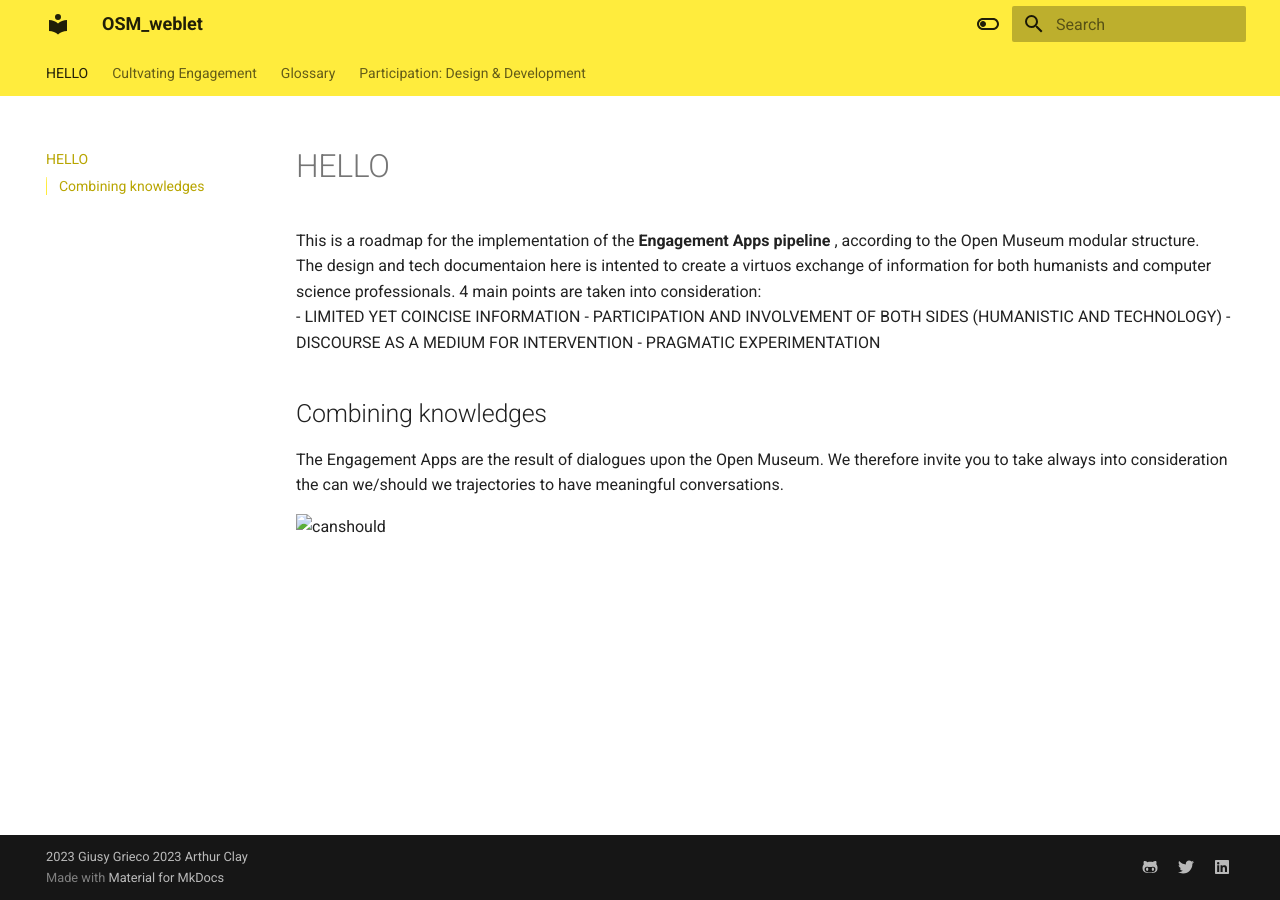
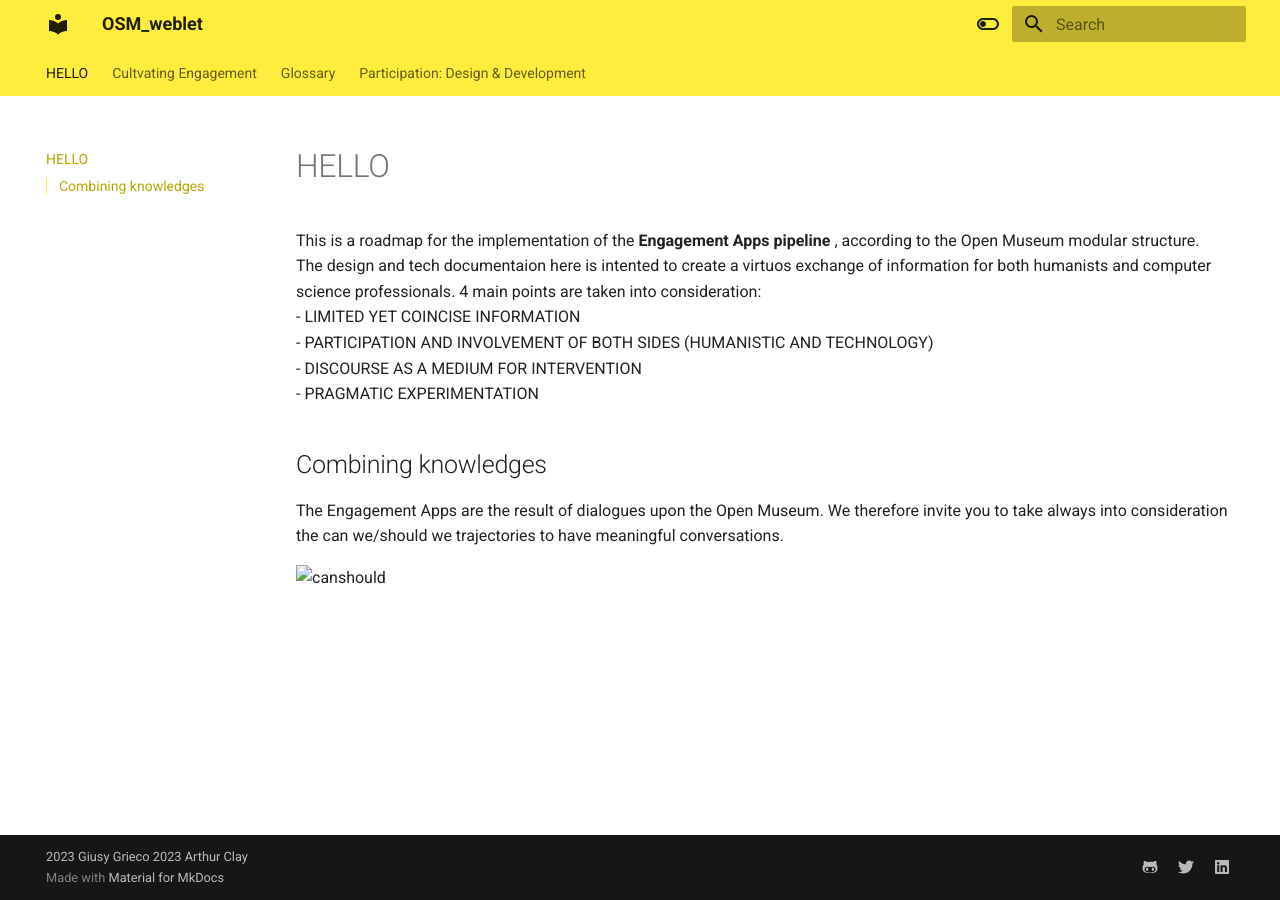
Before and after one commit to OSMDevTest/OSM, an MkDocs documentation site: the page built from docs/index.md, in a window 1280 px wide. Built offline with MkDocs 1.6.1 and Material for MkDocs 9.7.7, drawn with Linux system fonts in a browser that asks for light colours.

```diff
--- a/docs/index.md
+++ b/docs/index.md
@@ -1,10 +1,10 @@
 # HELLO
 This is a roadmap for the implementation of the <b> Engagement Apps pipeline </b>, according to the Open Museum modular structure. <br>
 The design and tech documentaion here is intented to create a virtuos exchange of information for both humanists and computer science professionals. 4 main points are taken into consideration: <br>
-- LIMITED YET COINCISE INFORMATION
-- PARTICIPATION AND INVOLVEMENT OF BOTH SIDES (HUMANISTIC AND TECHNOLOGY)
-- DISCOURSE AS A MEDIUM FOR INTERVENTION
-- PRAGMATIC EXPERIMENTATION
+- LIMITED YET COINCISE INFORMATION <br>
+- PARTICIPATION AND INVOLVEMENT OF BOTH SIDES (HUMANISTIC AND TECHNOLOGY) <br>
+- DISCOURSE AS A MEDIUM FOR INTERVENTION <br>
+- PRAGMATIC EXPERIMENTATION <br>
 
 
 
```
